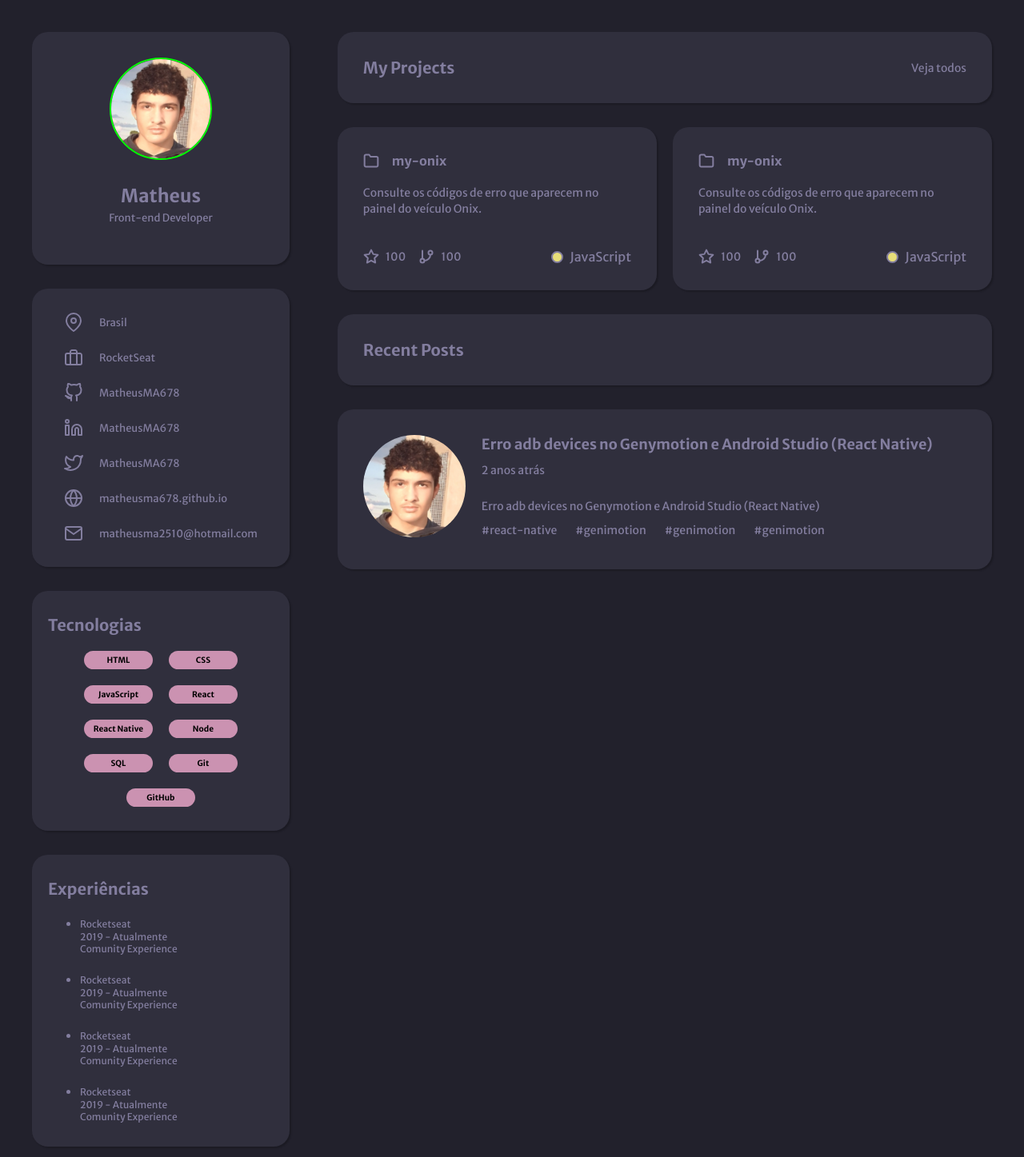
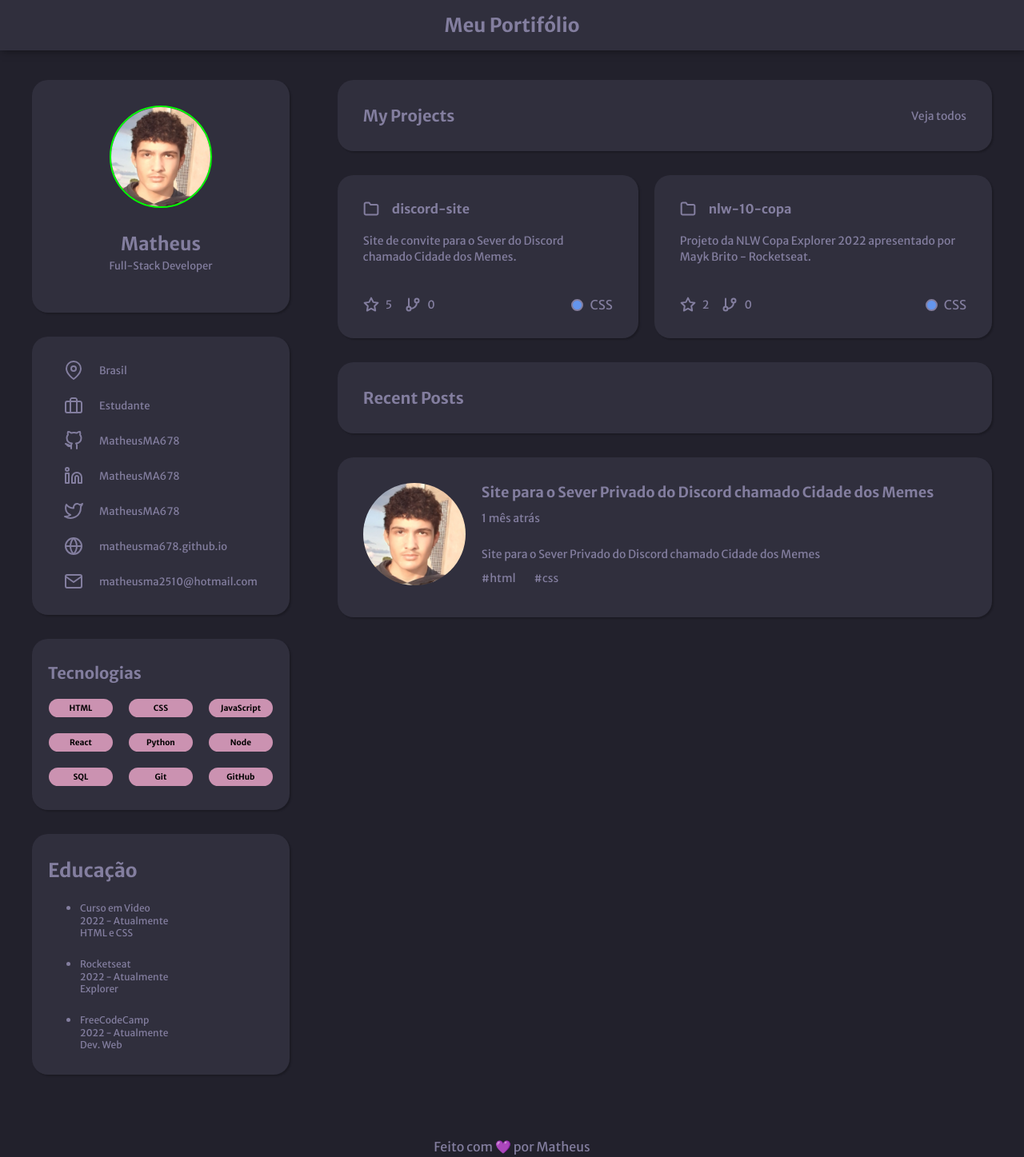
Before and after one commit to MatheusMA678/meu-portifolio, a plain HTML site: page index.html in a window 1280 px wide. Shown: the top 1447 px of the page at 80% size. Drawn offline with Linux system fonts and the light colour scheme.

Commit message:
update real informations

```diff
--- a/index.html
+++ b/index.html
@@ -12,19 +12,28 @@
   <link rel="stylesheet" href="styles/style.css">
 </head>
 <body>
+  <header>
+    <div class="container">
+      <div class="logo">
+        <a href="index.html">
+          <span>Meu Portifólio</span>
+        </a>
+      </div>
+    </div>
+  </header>
   <main>
     <section id="section-1">
       <div class="card user-info">
         <img src="assets/matheus.png" alt="Foto de Matheus">
         <div class="info">
           <span>Matheus</span>
-          <p>Front-end Developer</p>
+          <p>Full-Stack Developer</p>
         </div>
       </div>
       <div class="card social">
         <span><img src="assets/map-pin.svg" alt="Map Pin"> Brasil</span>
-        <span><img src="assets/briefcase.svg" alt="Briefcase"> RocketSeat</span>
-        <span><img src="assets/github.svg" alt="GitHub"> MatheusMA678</span>
+        <span><img src="assets/briefcase.svg" alt="Briefcase"> Estudante</span>
+        <span><img src="assets/github.svg" alt="GitHub"><a href="https://github.com/MatheusMA678"> MatheusMA678</a></span>
         <span><img src="assets/linkedin.svg" alt="Linkedin"> MatheusMA678</span>
         <span><img src="assets/twitter.svg" alt="Linkedin"> MatheusMA678</span>
         <span><img src="assets/globe.svg" alt="Globe"> <a href="https://matheusma678.github.io">matheusma678.github.io</a></span>
@@ -37,14 +46,14 @@
           <span>CSS</span>
           <span>JavaScript</span>
           <span>React</span>
-          <span>React Native</span>
+          <span>Python</span>
           <span>Node</span>
           <span>SQL</span>
           <span>Git</span>
           <span>GitHub</span>
         </div>
       </div>
-      <div class="card exp">
+      <!-- <div class="card exp">
         <h2>Experiências</h2>
         <ul>
           <li>
@@ -68,29 +77,24 @@
             <p>Comunity Experience</p>
           </li>
         </ul>
-      </div>
+      </div> -->
       <div class="card education">
         <h2>Educação</h2>
         <ul>
           <li>
-            <span>Rocketseat</span>
-            <p>2019 - 2019</p>
-            <p>GoStack</p>
+            <span>Curso em Video</span>
+            <p>2022 - Atualmente</p>
+            <p>HTML e CSS</p>
           </li>
           <li>
             <span>Rocketseat</span>
-            <p>2019 - 2020</p>
-            <p>Ignite</p>
+            <p>2022 - Atualmente</p>
+            <p>Explorer</p>
           </li>
           <li>
-            <span>Rocketseat</span>
-            <p>2019 - 2021</p>
-            <p>Ignite Pro</p>
-          </li>
-          <li>
-            <span>Rocketseat</span>
-            <p>2019 - 2021</p>
-            <p>Ignite Pro</p>
+            <span>FreeCodeCamp</span>
+            <p>2022 - Atualmente</p>
+            <p>Dev. Web</p>
           </li>
         </ul>
       </div>
@@ -104,44 +108,44 @@
         <div class="card card-2">
           <div class="project-info">
             <span>
-              <img src="assets/folder.svg" alt="Folder"> my-onix
+              <img src="assets/folder.svg" alt="Folder"> discord-site
             </span>
-            <p>Consulte os códigos de erro que aparecem no painel do veículo Onix.</p>
+            <p>Site de convite para o Sever do Discord chamado Cidade dos Memes.</p>
           </div>
           <div class="project-stats">
             <div class="info">
               <span>
-                <img src="assets/star.svg" alt="Star"> 100
+                <img src="assets/star.svg" alt="Star"> 5
               </span>
               <span>
-                <img src="assets/git-branch.svg" alt="Fork"> 100
+                <img src="assets/git-branch.svg" alt="Fork"> 0
               </span>
             </div>
-            <div class="language">
-              <div class="circle-js"></div>
-              <span>JavaScript</span>
+            <div class="language-css">
+              <div class="circle-lang"></div>
+              <span>CSS</span>
             </div>
           </div>
         </div>
         <div class="card card-2">
           <div class="project-info">
             <span>
-              <img src="assets/folder.svg" alt="Folder"> my-onix
+              <img src="assets/folder.svg" alt="Folder"> nlw-10-copa
             </span>
-            <p>Consulte os códigos de erro que aparecem no painel do veículo Onix.</p>
+            <p>Projeto da NLW Copa Explorer 2022 apresentado por Mayk Brito - Rocketseat.</p>
           </div>
           <div class="project-stats">
             <div class="info">
               <span>
-                <img src="assets/star.svg" alt="Star"> 100
+                <img src="assets/star.svg" alt="Star"> 2
               </span>
               <span>
-                <img src="assets/git-branch.svg" alt="Fork"> 100
+                <img src="assets/git-branch.svg" alt="Fork"> 0
               </span>
             </div>
-            <div class="language">
-              <div class="circle-js"></div>
-              <span>JavaScript</span>
+            <div class="language-css">
+              <div class="circle-lang"></div>
+              <span>CSS</span>
             </div>
           </div>
         </div>
@@ -153,15 +157,13 @@
           <img src="assets/matheus.png" alt="Foto de Matheus">
           <div class="post-text">
             <div class="top">
-              <h2>Erro adb devices no Genymotion e Android Studio (React Native)</h2>
-              <span>2 anos atrás</span>
+              <h2>Site para o Sever Privado do Discord chamado Cidade dos Memes</h2>
+              <span>1 mês atrás</span>
             </div>
             <div class="bottom">
-              <p>Erro adb devices no Genymotion e Android Studio (React Native)</p>
-              <span>#react-native</span>
-              <span>#genimotion</span>
-              <span>#genimotion</span>
-              <span>#genimotion</span>
+              <p>Site para o Sever Privado do Discord chamado Cidade dos Memes</p>
+              <span>#html</span>
+              <span>#css</span>
             </div>
           </div>
         </div>
--- a/styles/style.css
+++ b/styles/style.css
@@ -18,8 +18,30 @@ body {
   color: var(--text-color);
 }
 
+header {
+  position: fixed;
+  width: 100vw;
+  top: 0;
+  background-color: #302F3D;
+  padding: 1rem 2rem;
+  box-shadow: 2px 0 10px rgba(0, 0, 0, 0.5);
+}
+
+header .container {
+  display: flex;
+  justify-content: center;
+  align-items: center;
+}
+
+header .container .logo {
+  font-size: 1.5rem;
+  font-weight: 700;
+  color: #837E9F;
+}
+
 main {
   margin: 40px;
+  margin-top: 100px;
   display: flex;
   gap: 60px;
   justify-content: space-between;
@@ -122,7 +144,7 @@ a:hover {
   border-radius: 20px;
   background-color: var(--bg-techs);
   padding: 5px;
-  width: 86px;
+  width: 80px;
   text-align: center;
 }
 
@@ -231,16 +253,16 @@ a:hover {
   height: 20px;
 }
 
-.project-stats .language {
+.project-stats .language-css {
   display: flex;
   gap: 8px;
   align-items: center;
 }
 
-.circle-js {
+.language-css .circle-lang {
   height: 15px;
   width: 15px;
-  background-color: #e7de79;
+  background-color: cornflowerblue;
   border: 2px solid #837E9F;
   border-radius: 50%;
 }
@@ -283,3 +305,11 @@ a:hover {
 .post-text .bottom span {
   margin-right: 20px;
 }
+
+footer {
+  display: flex;
+  justify-content: center;
+  align-items: center;
+  height: 100px;
+  background-color: var(--bg-footer);
+}
```
